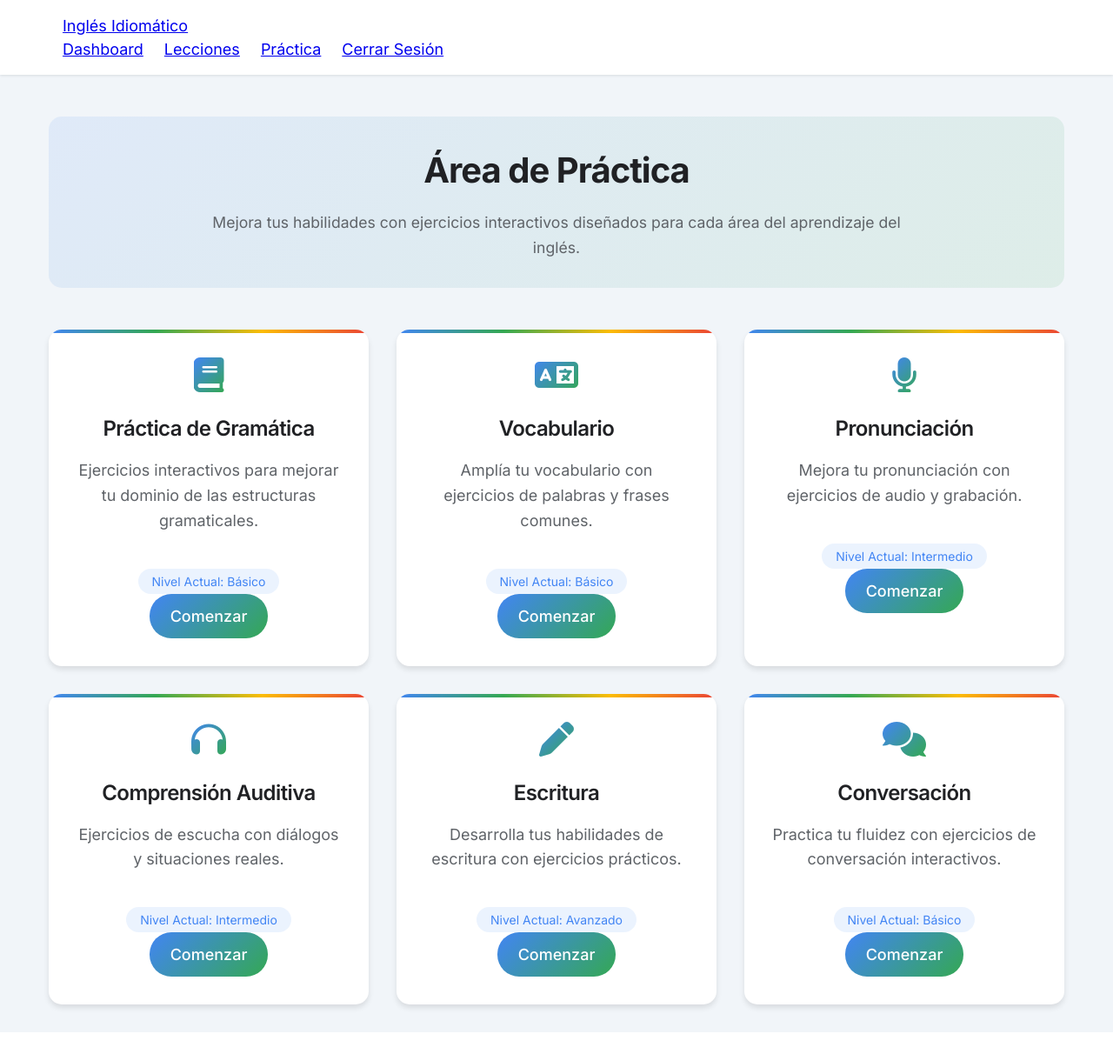
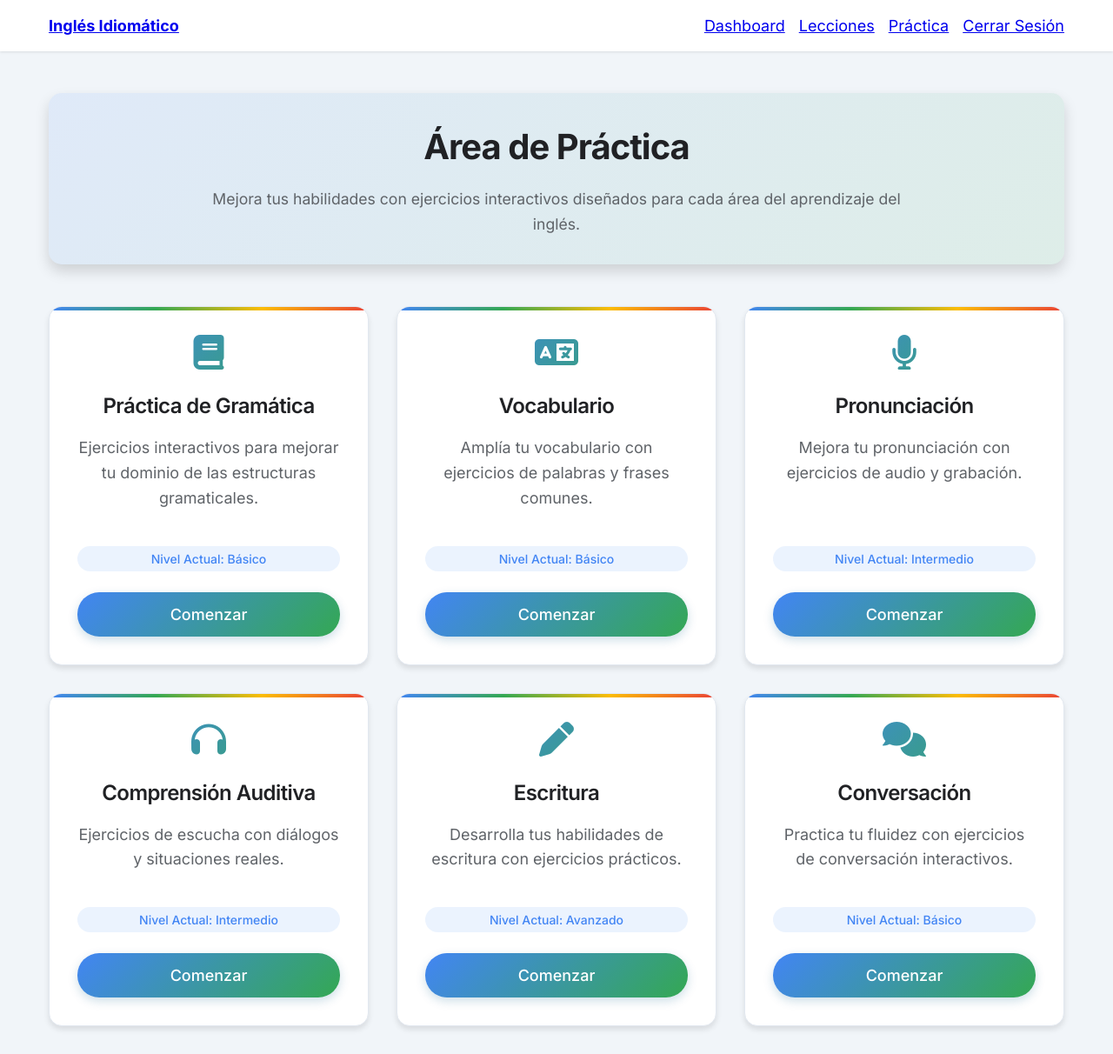
Before and after one commit to mariaisabeljuarezgomez/ingles_idiomatico, a Flask app: page /practica in a window 1280 px wide. Shown: the whole page at 87% size. Before the commit the page ends 1187 px from the top, so only its background shows below. Run offline with Flask 3, Linux system fonts and the light colour scheme; a user stored in the database is signed in; data comes from the database, SQL or seed files in the repository; parts of the project's set-up code (start-up, migrations or seed data) failed here and were passed over; some libraries are stand-ins or nearby versions.

Commit message:
Apply /practica styling to styles.css and fix navbar layout

```diff
--- a/static/css/styles.css
+++ b/static/css/styles.css
@@ -8,6 +8,7 @@
     --bg-primary: #f1f5f9;
     --bg-secondary: #ffffff;
     --border-color: #e2e8f0;
+    --primary-dark-rgb: 7, 89, 133; /* Added for practice-btn shadow */
 
     /* Responsive spacing units */
     --space-unit: clamp(0.5rem, 2vw, 1rem);
@@ -109,6 +110,24 @@ p {
     padding: var(--space-sm) 0;
 }
 
+.navbar .container {
+    width: 100%;
+    max-width: 1200px;
+    margin: 0 auto;
+    padding: 0 var(--space-sm);
+    display: flex;
+    justify-content: space-between;
+    align-items: center;
+}
+
+.navbar-brand {
+    /* Assuming .btn class will provide most styling like color, background, padding */
+    font-weight: bold; /* Keep brand text bold */
+    margin-right: var(--space-md); /* Space between brand and nav-links */
+    /* If .btn padding is too large for brand, it can be adjusted here or by a more specific selector */
+    /* e.g., padding: var(--space-xs) var(--space-sm); */
+}
+
 .nav-links {
     display: none;
 }
@@ -116,7 +135,8 @@ p {
 @media (min-width: 768px) {
     .nav-links {
         display: flex;
-        gap: var(--space-md);
+        align-items: center;
+        gap: var(--space-sm); /* Adjust gap as needed */
     }
 }
 
@@ -1604,3 +1647,151 @@ section h2 {
     color: var(--primary-dark);
     font-weight: 600;
 }
+
+/* Practice Page / Dashboard Component Styles */
+.practice-header {
+    background: linear-gradient(135deg, var(--primary-dark) 0%, var(--primary) 100%);
+    color: white;
+    padding: var(--space-xl) var(--space-md);
+    border-radius: 0.5rem; /* Consistent with other buttons/cards */
+    text-align: center;
+    margin-bottom: var(--space-lg);
+    box-shadow: 0 8px 16px rgba(0,0,0,0.15);
+}
+
+.practice-header h1 {
+    font-size: var(--font-size-3xl); /* Use defined variable */
+    color: white; /* Ensure override from base h1 */
+    margin-bottom: var(--space-sm);
+}
+
+.practice-header p {
+    font-size: var(--font-size-lg); /* Use defined variable */
+    color: var(--primary-light);
+    max-width: 700px;
+    margin: 0 auto var(--space-md) auto; /* Center paragraph */
+}
+
+.practice-container {
+    max-width: 1200px;
+    margin: var(--space-lg) auto; /* Vertical and horizontal centering */
+    padding: var(--space-md); /* Consistent padding */
+}
+
+.practice-grid {
+    display: grid;
+    grid-template-columns: repeat(auto-fit, minmax(300px, 1fr));
+    gap: var(--space-lg); /* Generous gap for cards */
+}
+
+.practice-card {
+    background-color: var(--bg-secondary);
+    border-radius: 1rem; /* Slightly larger radius for distinct cards */
+    padding: var(--space-lg);
+    box-shadow: 0 8px 24px rgba(0,0,0,0.08);
+    transition: transform 0.3s ease, box-shadow 0.3s ease;
+    position: relative;
+    overflow: hidden; /* For ::before pseudo-element */
+    display: flex;
+    flex-direction: column;
+    justify-content: space-between;
+    border: 1px solid var(--border-color);
+}
+
+.practice-card::before {
+    content: "";
+    position: absolute;
+    top: 0;
+    left: 0;
+    width: 100%;
+    height: 4px; /* Initial height of the accent bar */
+    background-color: var(--primary);
+    transition: height 0.3s ease;
+}
+
+.practice-card:hover::before {
+    height: 8px; /* Accent bar grows on hover */
+}
+
+.practice-card:hover {
+    transform: translateY(-8px); /* Lift card on hover */
+    box-shadow: 0 12px 32px rgba(0,0,0,0.12);
+}
+
+.practice-icon {
+    font-size: 2.5rem;
+    color: var(--primary);
+    margin-bottom: var(--space-md);
+    line-height: 1;
+}
+
+.practice-card h3 {
+    font-size: var(--font-size-xl); /* Use defined variable */
+    color: var(--text-primary);
+    margin-bottom: var(--space-sm);
+}
+
+.practice-card p {
+    font-size: var(--font-size-base); /* Use defined variable */
+    color: var(--text-secondary);
+    line-height: 1.6;
+    margin-bottom: var(--space-md);
+    flex-grow: 1;
+}
+
+.skill-level {
+    display: inline-block; /* So it doesn't take full width */
+    background-color: var(--primary-light);
+    color: var(--primary-dark);
+    padding: var(--space-xs) var(--space-sm);
+    border-radius: 0.25rem;
+    font-size: var(--font-size-sm);
+    font-weight: 500;
+    margin-bottom: var(--space-md);
+}
+
+.practice-btn {
+    display: inline-flex; /* Align icon and text */
+    align-items: center;
+    justify-content: center;
+    padding: var(--space-sm) var(--space-lg);
+    border-radius: 0.5rem;
+    font-weight: 600;
+    font-size: var(--font-size-base);
+    color: white;
+    background: linear-gradient(45deg, var(--primary) 0%, var(--primary-dark) 100%);
+    text-decoration: none; /* Remove underline if it's an <a> tag */
+    transition: all 0.3s ease;
+    border: none;
+    box-shadow: 0 4px 12px rgba(var(--primary-dark-rgb), 0.2);
+}
+
+.practice-btn:hover {
+    transform: translateY(-3px) scale(1.03); /* Subtle lift and scale */
+    box-shadow: 0 6px 16px rgba(var(--primary-dark-rgb), 0.3);
+    background: linear-gradient(45deg, var(--primary-dark) 0%, var(--primary) 100%);
+}
+
+/* Responsive adjustments for practice page elements */
+@media (max-width: 768px) {
+    .practice-grid {
+        grid-template-columns: 1fr;
+        gap: var(--space-md);
+    }
+
+    .practice-header {
+        padding: var(--space-lg) var(--space-sm);
+    }
+
+    .practice-header h1 {
+        font-size: var(--font-size-2xl);
+    }
+
+    .practice-header p {
+        font-size: var(--font-size-base);
+    }
+
+    .practice-card {
+        padding: var(--space-md);
+    }
+}
```
Also changed, not shown: other parts of static/css/styles.css (+29 -6 lines).
